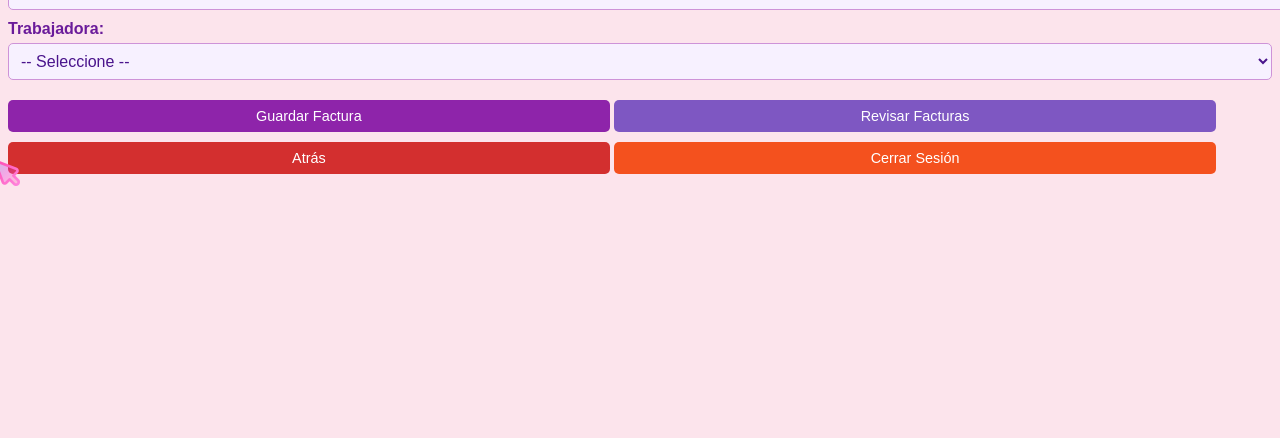
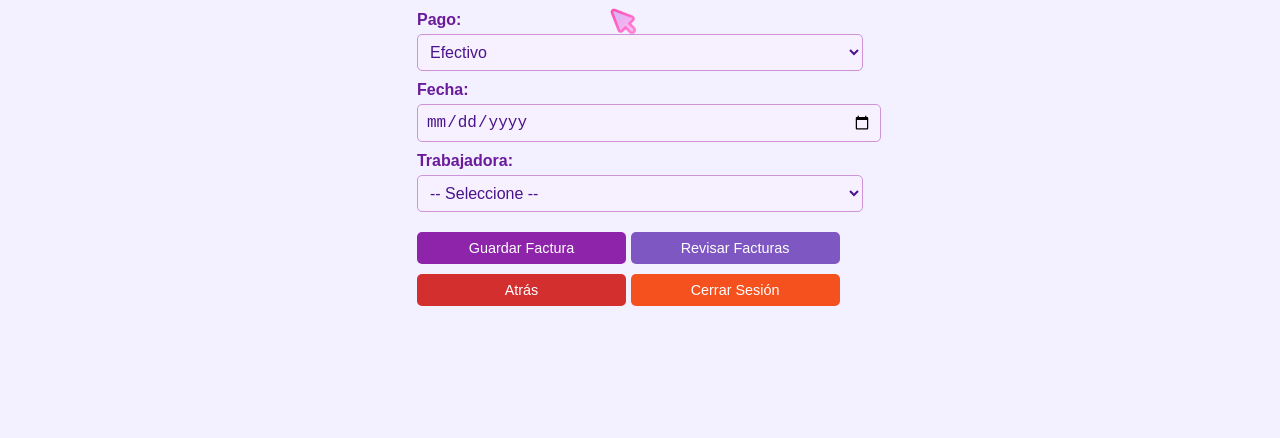
Before and after one commit to Ecumbe/testing, a website with bundled scripts: page facturar.html in a window 1280 px wide. Shown: the part 362-800 px from the top of the page. Built offline with nearby package versions, Linux system fonts and the light colour scheme; no server answers.

Commit message:
Update facturar.css

```diff
--- a/css/facturar.css
+++ b/css/facturar.css
@@ -1,8 +1,12 @@
 /* Estilo general */
 body {
-    background-color: #fce4ec;
     font-family: Arial, sans-serif;
-    color: #4a148c;
+    background-color: #f3f0ff;
+    display: flex;
+    justify-content: center;
+    align-items: center;
+    height: 100vh;
+    margin: 0;
 }
 
 .container {
```
